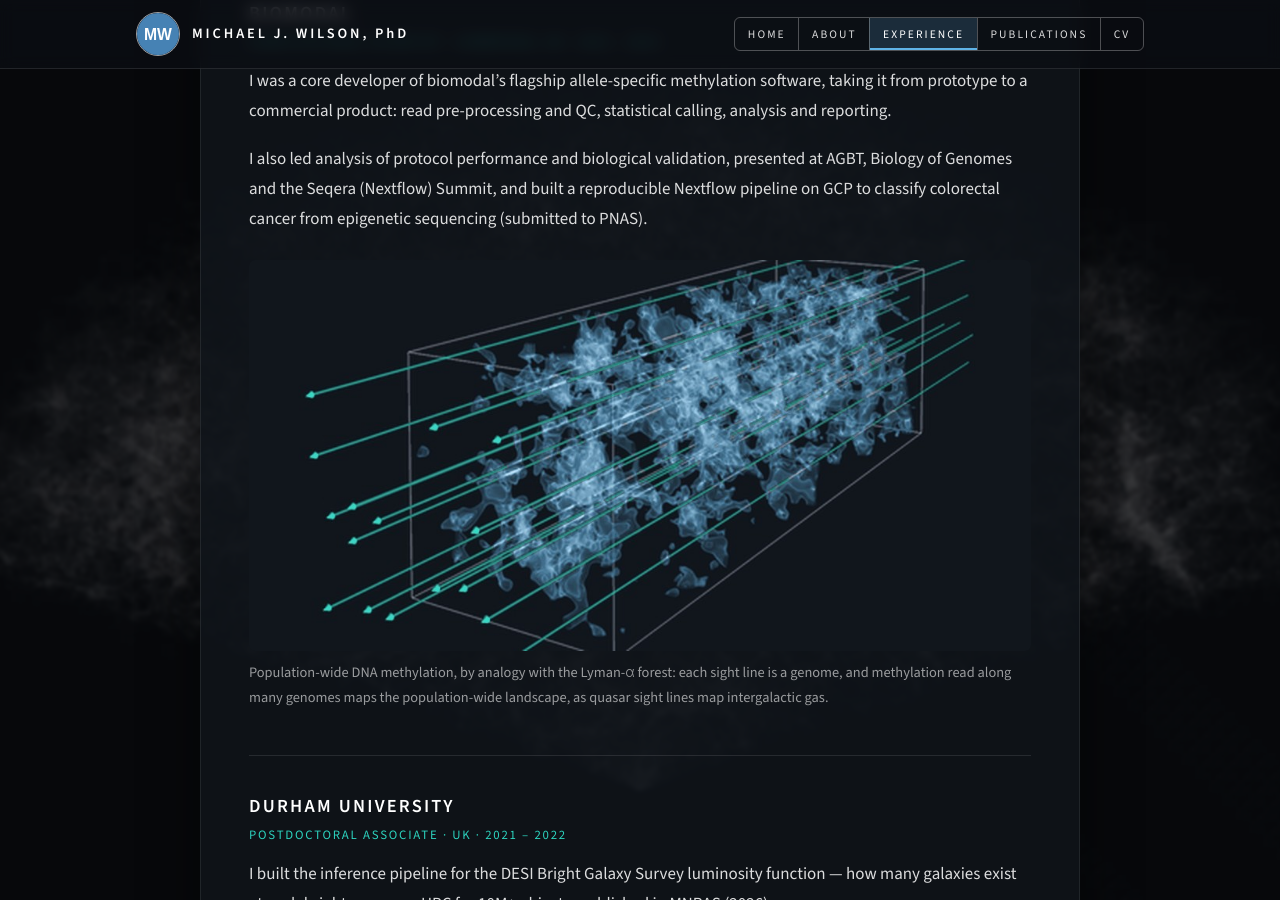
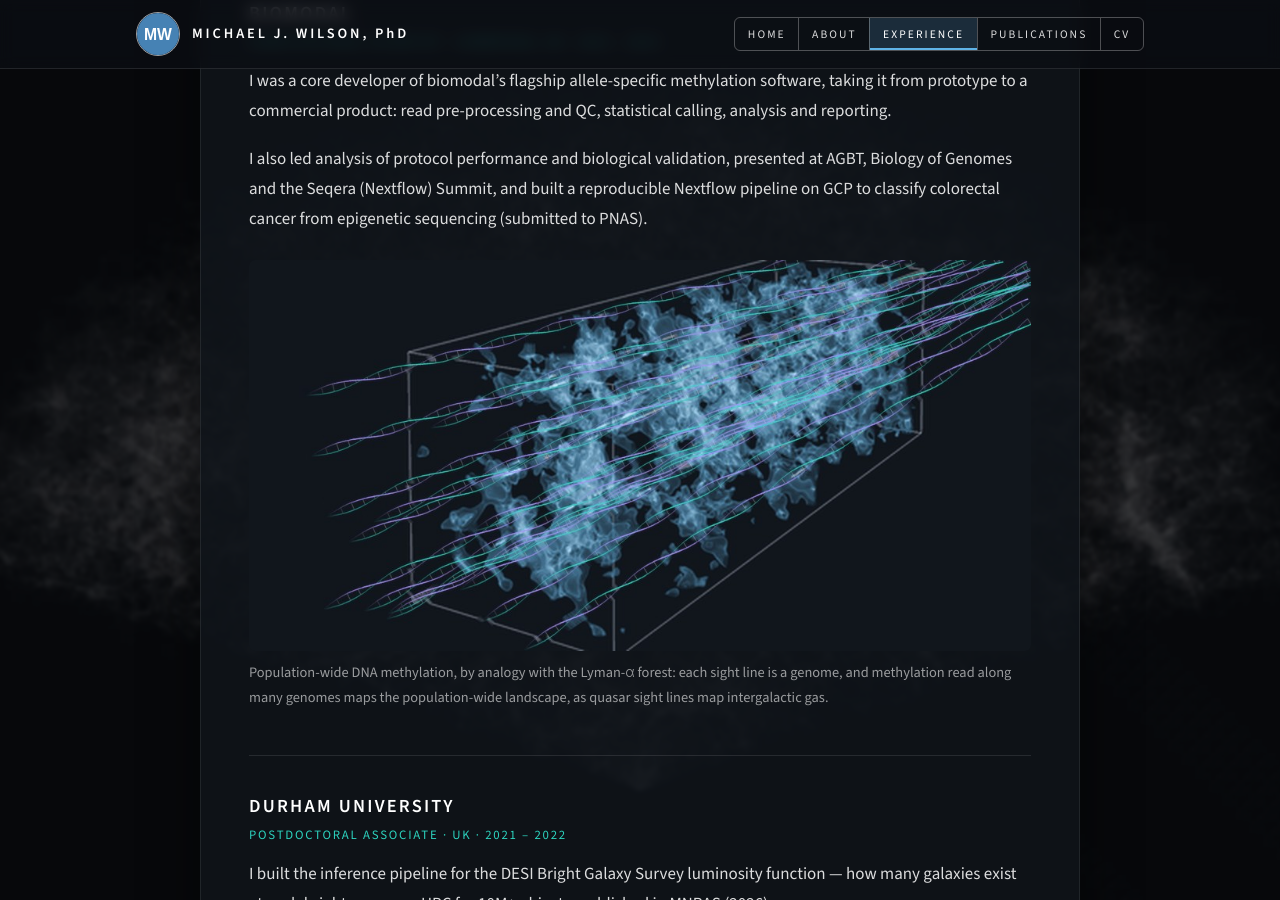
Before and after one commit to michaelJwilson/michaelJwilson.github.io, a Jekyll site: the page built from experience.md, in a window 1280 px wide and 900 px high, scrolled down 1295 px. Built offline with Jekyll 4.4.1, drawn with Linux system fonts in a browser that asks for light colours.

Commit message:
Replace the sight-line arrows with slow-twisting DNA double helices
- Arrows removed and the gaps filled from the surrounding image
- Each sight line is now a two-strand helix (teal and violet, with faint
  base-pair rungs), about one turn per 150px, depth-shaded
- Alt text updated

Co-Authored-By: Claude Opus 5.5 <noreply@anthropic.com>
Claude-Session: https://claude.ai/code/session_01SiHqF3nmdqJf51uy6f9hsB

```diff
--- a/experience.md
+++ b/experience.md
@@ -33,7 +33,7 @@ I was a core developer of biomodal's flagship allele-specific methylation softwa
 
 I also led analysis of protocol performance and biological validation, presented at AGBT, Biology of Genomes and the Seqera (Nextflow) Summit, and built a reproducible Nextflow pipeline on GCP to classify colorectal cancer from epigenetic sequencing (submitted to PNAS).
 
-{% include figure.html src="/assets/img/experience/biomodal-genome-forest.jpg" alt="Sight lines passing through a 3D map of clouds, as in the Lyman-alpha forest; here each sight line stands for a sequenced genome" caption="Population-wide DNA methylation, by analogy with the Lyman-α forest: each sight line is a genome, and methylation read along many genomes maps the population-wide landscape, as quasar sight lines map intergalactic gas." %}
+{% include figure.html src="/assets/img/experience/biomodal-genome-forest.jpg" alt="DNA double helices passing as sight lines through a 3D map of clouds, as in the Lyman-alpha forest" caption="Population-wide DNA methylation, by analogy with the Lyman-α forest: each sight line is a genome, and methylation read along many genomes maps the population-wide landscape, as quasar sight lines map intergalactic gas." %}
 </section>
 
 <section class="role" id="durham" markdown="1">
```
Also changed, not shown: assets/img/experience/biomodal-genome-forest.jpg.
